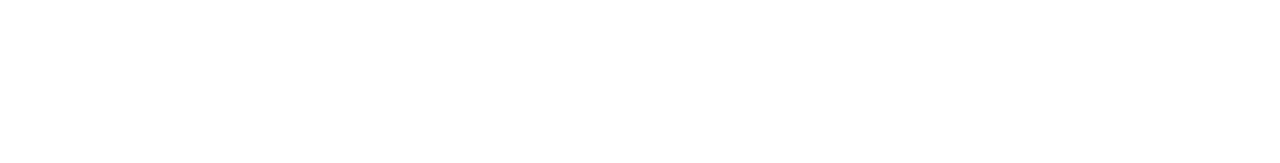
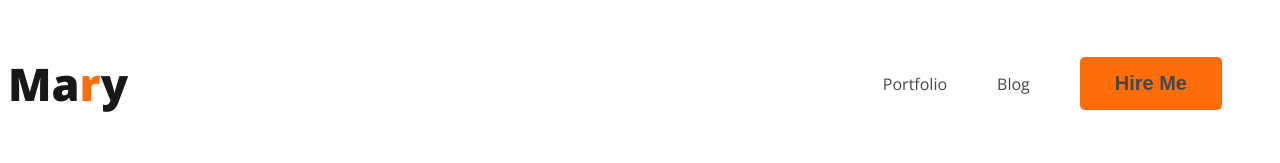
Before and after one commit to mehedihasan92/web-developer-portfolio, a plain HTML site: page index.html in a window 1280 px wide. Drawn offline with nearby package versions, Linux system fonts and the light colour scheme.

Commit message:
added nav

```diff
--- a/index.html
+++ b/index.html
@@ -4,10 +4,21 @@
     <meta charset="UTF-8">
     <meta name="viewport" content="width=device-width, initial-scale=1.0">
     <title>Web Developer Portfolio</title>
+    <link rel="preconnect" href="https://fonts.googleapis.com">
+<link rel="preconnect" href="https://fonts.gstatic.com" crossorigin>
+<link href="https://fonts.googleapis.com/css2?family=Open+Sans:wght@400;700;800&display=swap" rel="stylesheet">
+    <link rel="stylesheet" href="styles/portfolio.css">
 </head>
 <body>
     <header>
-
+        <nav>
+            <h3 class="nav-title">Ma<span class="text-primary">r</span>y</h3>
+            <ul>
+                <li><a href="">Portfolio</a></li>
+                <li><a href="">Blog</a></li>
+                <li><button class="btn-primary"><a href="">Hire Me</a></button></li>
+            </ul>
+        </nav>
     </header>
 
     <main>
--- /dev/null
+++ b/styles/portfolio.css
@@ -0,0 +1,47 @@
+/* Common Shared Styles */
+body{
+    font-family: 'Lato',sans-serif;
+    font-family: 'Open Sans', sans-serif;
+}
+
+.text-primary{
+    color: #FD6E0A;;
+}
+
+.btn-primary{
+    border-radius: 5px;
+    background: #FD6E0A;
+    border: 0;
+    color: white;
+    font-size: 20px;
+    font-weight: 700;
+    padding: 15px 35px;
+}
+
+/* nav related styles */
+nav {
+    display: flex;
+    justify-content: space-between;
+    align-items: center;
+
+}
+.nav-title {
+    color: #181818;
+    font-size: 45px;
+    font-weight: 800;
+}
+
+nav > ul {
+    display: flex;
+    align-items: center;
+}
+
+nav li {
+    list-style: none;
+    margin-right: 50px;
+}
+
+nav a {
+    text-decoration: none;
+    color: #474747;
+}
```
